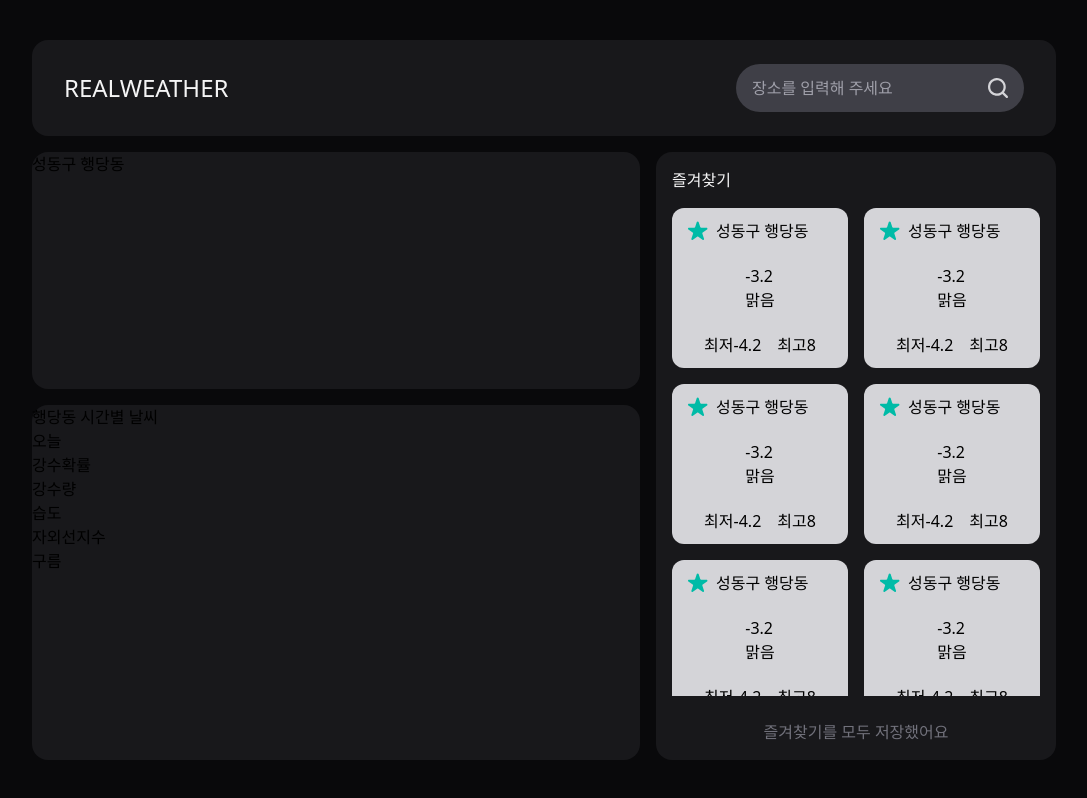
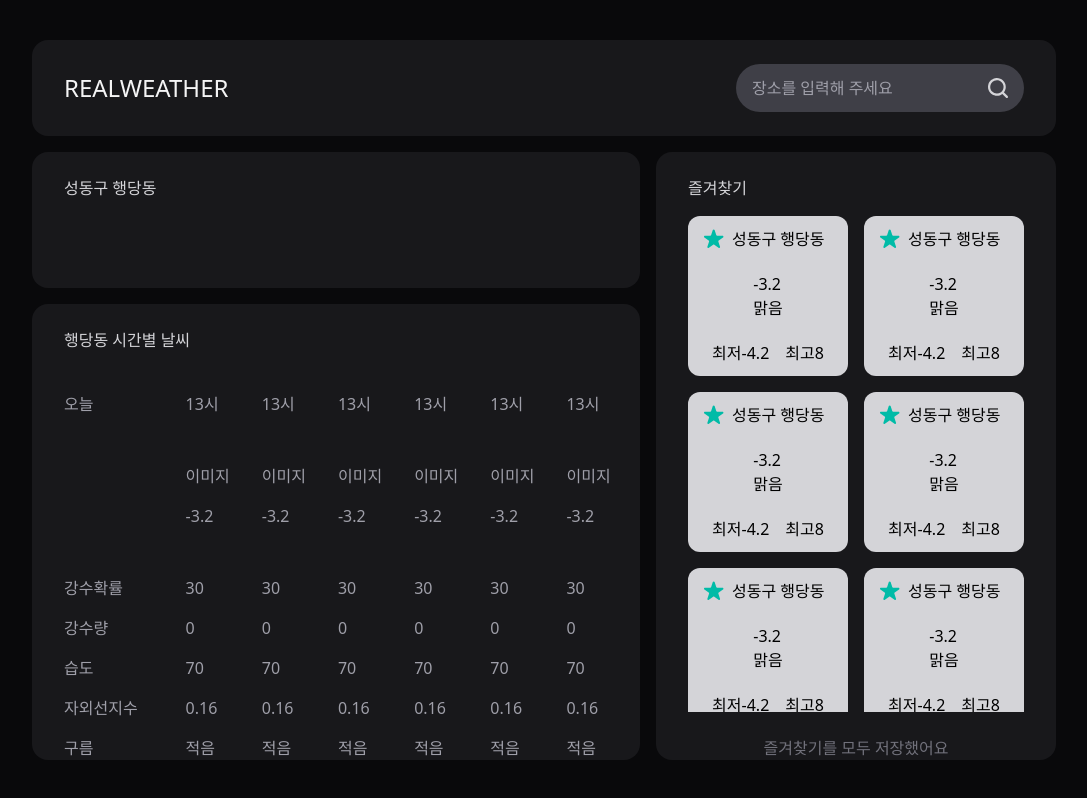
Before and after one commit to seok-pyo/REALWEATHER, a React (Vite) app: page / in a window 1280 px wide. Shown: the whole page, without its empty margins (96-1183 px from the left). Built offline with nearby package versions, Linux system fonts and the light colour scheme.

Commit message:
feat: 시간별 날씨 위젯 반응형 디자인 구현

```diff
--- a/src/entities/weather/ui/WeatherBoard.tsx
+++ b/src/entities/weather/ui/WeatherBoard.tsx
@@ -14,8 +14,8 @@ export function WeatherBoard({ data, location }: Props) {
   }`;
 
   return (
-    <div>
-      <h1>{cityName}</h1>
+    <div className="pl-8 pt-6">
+      <h1 className="text-zinc-300">{cityName}</h1>
       <div className="flex"></div>
     </div>
   );
--- a/src/entities/weather/ui/WeatherTime.tsx
+++ b/src/entities/weather/ui/WeatherTime.tsx
@@ -1,3 +1,23 @@
-export function WeatherTime() {
-  return;
+import type { WeatherData } from "../model";
+
+interface Props {
+  data?: WeatherData;
 }
+
+export function WeatherTime(data: Props) {
+  return (
+    <div className="flex flex-col gap-4 whitespace-nowrap">
+      <p>13시</p>
+      {/* <img /> */}
+      <div className="mt-8 mb-8 flex flex-col gap-4">
+        <p>이미지</p>
+        <p>-3.2</p>
+      </div>
+      <p>30</p>
+      <p>0</p>
+      <p>70</p>
+      <p>0.16</p>
+      <p>적음</p>
+    </div>
+  );
+}
--- a/src/pages/main/ui/MainPage.tsx
+++ b/src/pages/main/ui/MainPage.tsx
@@ -9,7 +9,7 @@ export function MainPage() {
   };
 
   return (
-    <div className="grid grid-cols-1 gap-4 grid-rows-[auto_2fr_3fr] min-h-screen w-full md:grid-cols-5 md:w-[80vw] md:min-h-0 md:h-[90vh] md:mx-auto">
+    <div className="grid grid-cols-1 gap-4 grid-rows-[auto_1.5fr_3fr] min-h-screen w-full md:grid-cols-5 md:w-[80vw] md:min-h-0 md:h-[90vh] md:mx-auto">
       <div className="md:col-span-5 w-full">
         <Header toggleFavorite={toggleFavorite} />
       </div>
--- a/src/widgets/favorite-list/FavoriteList.tsx
+++ b/src/widgets/favorite-list/FavoriteList.tsx
@@ -2,8 +2,8 @@ import { WeatherFavorite } from "@/entities/weather/ui/WeatherFavorite";
 
 export function FavoriteList() {
   return (
-    <div className="p-4 h-full flex flex-col">
-      <h1 className="mb-4 text-zinc-100">즐겨찾기</h1>
+    <div className="pl-8 pr-8 pt-6 h-full flex flex-col">
+      <h1 className="mb-4 text-zinc-300">즐겨찾기</h1>
       <div className="grid grid-cols-1 gap-4 lg:grid-cols-2 overflow-y-auto">
         <WeatherFavorite />
         <WeatherFavorite />
--- a/src/widgets/time-table/TimeTable.tsx
+++ b/src/widgets/time-table/TimeTable.tsx
@@ -1,16 +1,38 @@
+import { WeatherTime } from "@/entities/weather/ui/WeatherTime";
+
 export function TimeTable() {
   return (
-    <div className="flex flex-col">
-      <h1>행당동 시간별 날씨</h1>
-      <div>
-        <div className="grid-rows-8">
-          <p>오늘</p>
+    <div className="flex flex-col pl-8 pt-6  gap-8 text-zinc-400">
+      <h1 className="text-zinc-300">행당동 시간별 날씨</h1>
+      <div className="flex gap-12 mt-2 md:mt-2">
+        <div className="flex flex-col gap-4 whitespace-nowrap">
+          <p className="pb-36">오늘</p>
           <p>강수확률</p>
           <p>강수량</p>
           <p>습도</p>
           <p>자외선지수</p>
           <p>구름</p>
         </div>
+        <div className="flex overflow-auto w-4/5 gap-8">
+          <WeatherTime />
+          <WeatherTime />
+          <WeatherTime />
+          <WeatherTime />
+          <WeatherTime />
+          <WeatherTime />
+          <WeatherTime />
+          <WeatherTime />
+          <WeatherTime />
+          <WeatherTime />
+          <WeatherTime />
+          <WeatherTime />
+          <WeatherTime />
+          <WeatherTime />
+          <WeatherTime />
+          <WeatherTime />
+          <WeatherTime />
+          <WeatherTime />
+        </div>
       </div>
     </div>
   );
```
